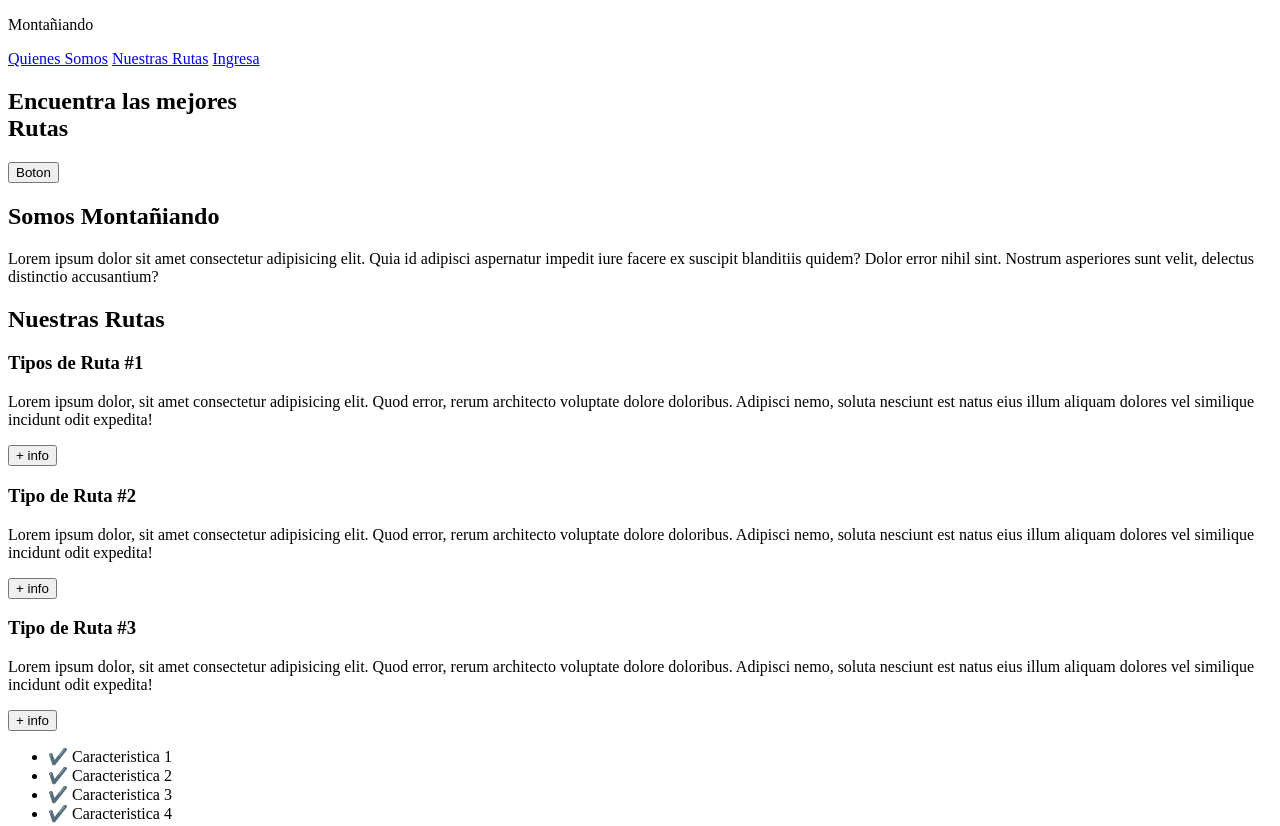
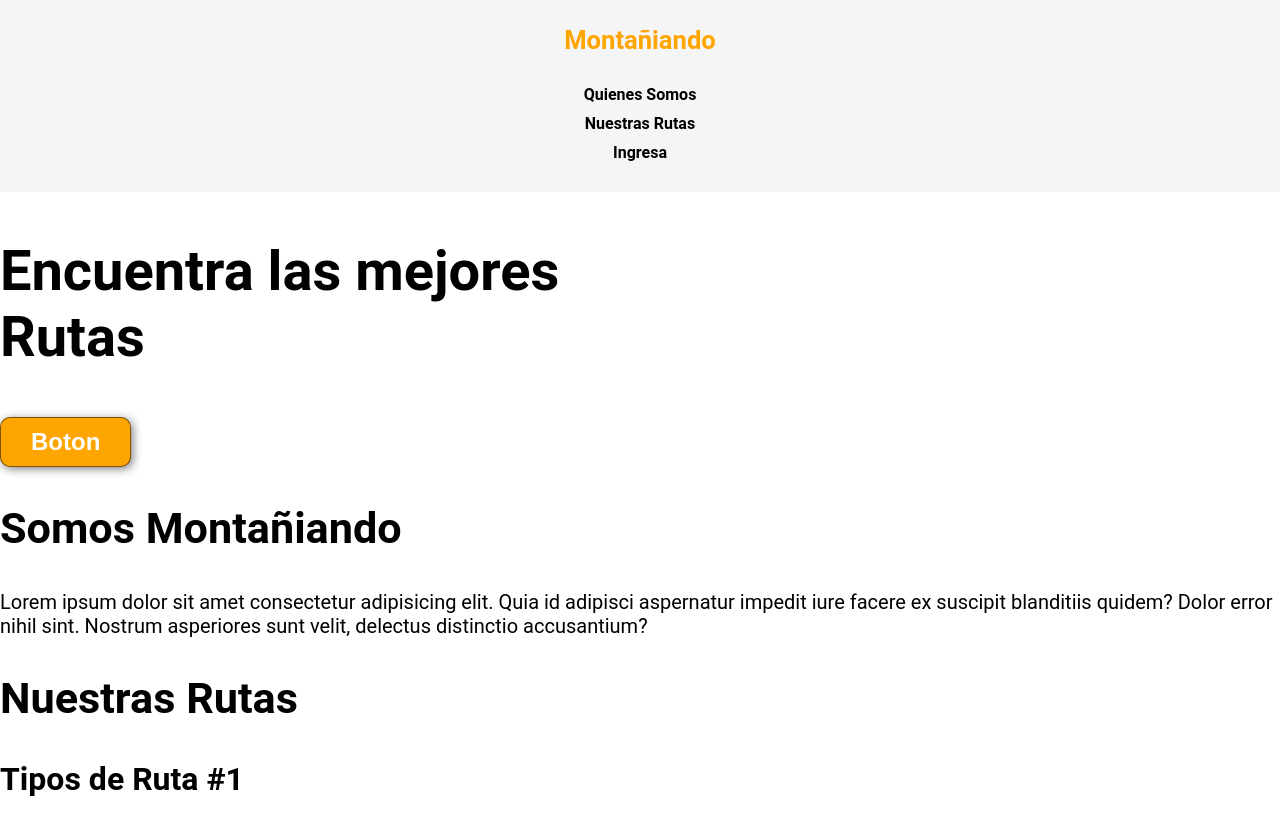
Before and after one commit to Elcabezonbebe/Montaniando, a plain HTML site: page index.html in a window 1280 px wide. Shown: the top 826 px of the page. Drawn offline with Linux system fonts and the light colour scheme.

Commit message:
Estilos y demas cosas
Estilos y demas cosas

```diff
--- a/index.html
+++ b/index.html
@@ -21,6 +21,7 @@
     <!-- Primera seccion -->
     <section id="hero">
         <h1>Encuentra las mejores <br> Rutas </h1>
+       <!-- Para que funcione el boton hay en anidarlo en un FORM -->
         <button>Boton</button>
     </section>
     <!-- Segunda Seccion -->
@@ -40,16 +41,19 @@
                 <div class="carta">
                     <h3>Tipos de Ruta #1</h3>
                     <p>Lorem ipsum dolor, sit amet consectetur adipisicing elit. Quod error, rerum architecto voluptate dolore doloribus. Adipisci nemo, soluta nesciunt est natus eius illum aliquam dolores vel similique incidunt odit expedita!</p>
+                    <!-- Para que funcione el boton hay en anidarlo en un FORM -->
                     <button>+ info</button>
                 </div>
                 <div class="carta">
                     <h3>Tipo de Ruta #2</h3>
                     <p>Lorem ipsum dolor, sit amet consectetur adipisicing elit. Quod error, rerum architecto voluptate dolore doloribus. Adipisci nemo, soluta nesciunt est natus eius illum aliquam dolores vel similique incidunt odit expedita!</p>
+                    <!-- Para que funcione el boton hay en anidarlo en un FORM -->
                     <button>+ info</button>
                 </div>
                 <div class="carta">
                     <h3>Tipo de Ruta #3</h3>
                     <p>Lorem ipsum dolor, sit amet consectetur adipisicing elit. Quod error, rerum architecto voluptate dolore doloribus. Adipisci nemo, soluta nesciunt est natus eius illum aliquam dolores vel similique incidunt odit expedita!</p>
+                    <!-- Para que funcione el boton hay en anidarlo en un FORM -->
                     <button>+ info</button>
                 </div>
             </div>
@@ -68,7 +72,14 @@
     <!-- Quinta Seccion -->
     <section id="busca-ya">
         <h2>Listo para la aventura?</h2>
+        <!-- Para que funcione el boton hay en anidarlo en un FORM -->
         <button>Busca Ya</button>
     </section>
+
+    <footer>
+        <div class="container">
+            <p>&copy; Montañiando 2023</p>
+        </div>
+    </footer>
 </body>
 </html>
--- a/styles.css
+++ b/styles.css
@@ -1,3 +1,71 @@
+*{
+    box-sizing: border-box;
+}
+
 body{
+    font-family: 'Roboto' , sans-serif;
+    margin:0;
+}
 
+h1{font-size: 3.5em;}
+h2{font-size: 2.7em;}
+h3{ font-size: 2em;}
+p{ font-size: 1.25em;}
+ul{ list-style: none;}
+li{ font-size: 1.25em;}
+
+button{
+    font-size: 1.5em;
+    font-weight: bold;
+    padding: 10px 30px;
+    border-radius: 10px;
+    border: 1px solid rgba(0,0,0,0.5);
+    box-shadow: 2px 2px 10px rgba(0,0,0,0.5);
+    color: white;
+    background-color: orange;
 }
+
+button:hover{
+    background-color: rgba(27, 18, 2, 0.811);
+}
+
+.container{
+    max-width: 1400px;
+    margin: auto;
+}
+
+header{
+    background-color: rgb(245,245,245);
+}
+
+header .logo{
+    margin:0;
+    padding: 25px 30px ;
+    font-weight: bold;
+    color:orange;
+    font-size: 1.6em;
+}
+
+header .container{
+    display:flex;
+    flex-direction: column;
+    align-items: center;
+}
+
+header nav{
+    display:flex;
+    flex-direction: column;
+    text-align: center;
+    padding-bottom: 25px;
+}
+
+header a{
+    padding: 5px 12px;
+    text-decoration: none;
+    font-weight: bold;
+    color:black;
+}
+
+header a:hover{
+    color:orange;
+}
```
